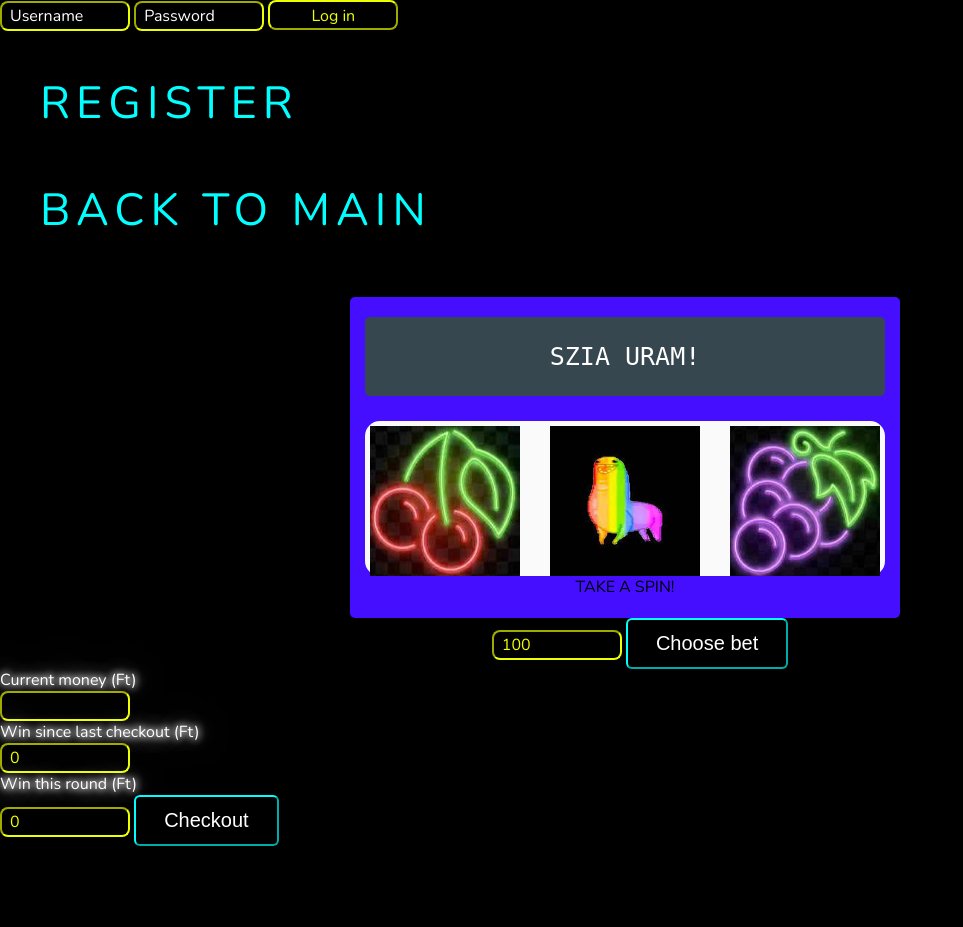
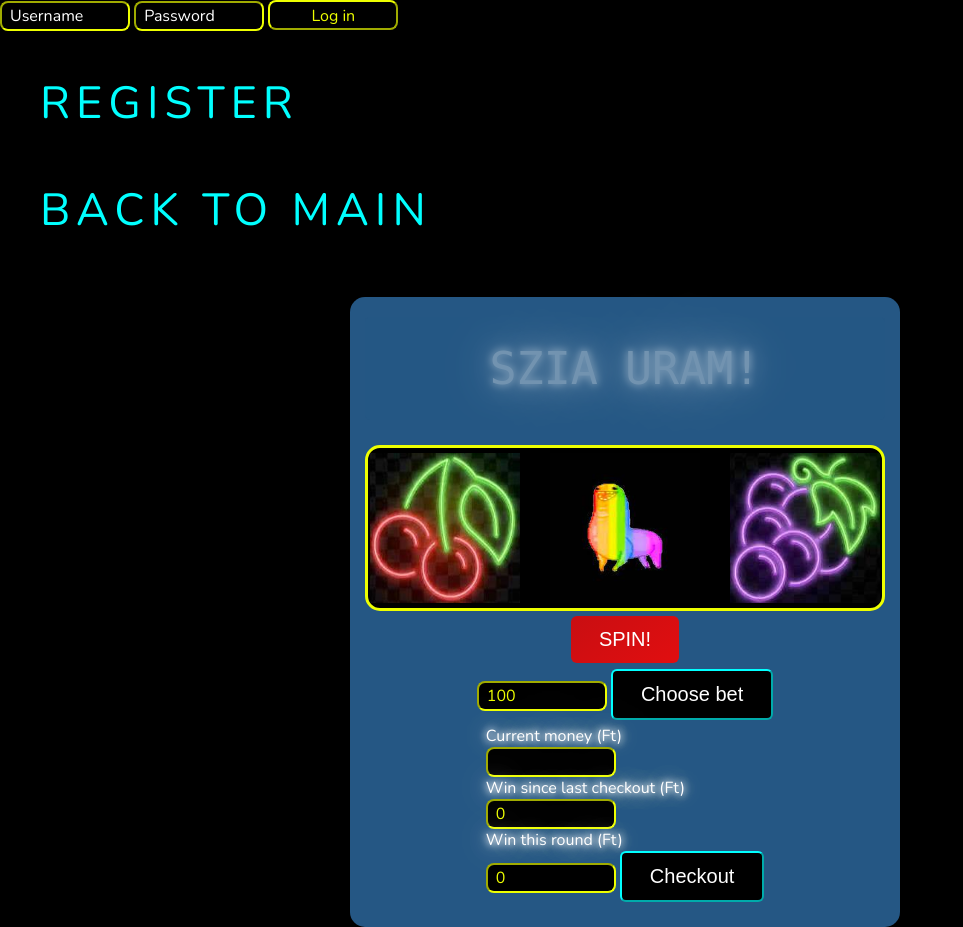
Before and after one commit to CodecoolGlobal/freestyle-javascript-game-javascript-pappbence15, a Flask app: template templates/game.html in a window 1280 px wide. Shown: the whole page, without its empty margins (0-963 px from the left). Before the commit the page ends 846 px from the top, so only its background shows below. Run offline with Flask 2, Linux system fonts and the light colour scheme; the template is opened without the code that fills it, so the values that code supplies are empty.

Commit message:
implementing design for the game page

```diff
--- a/static/styles/style.css
+++ b/static/styles/style.css
@@ -83,7 +83,7 @@
     background: #01ffff;
     box-shadow: 0 0 10px #01ffff, 0 0 40px rgb(1, 255, 255), 0 0 80px rgb(1, 255, 255);
 }
-
+/*
 .bn39 {
   background-image: linear-gradient(135deg, #01ffff, #9d72ff);
   border-radius: 6px;
@@ -117,7 +117,7 @@
 
 .bn39:hover .bn39span {
   background: transparent;
-}
+}*/
 p{
   font-family: "Nunito", serif;
   color: white;
@@ -160,8 +160,8 @@
     color: white;
 }
 main {
-    border-radius: 5px;
-    background-color: #450eff;
+    border-radius: 15px;
+    background-color: #255784;
     margin-top: 30px;
     padding: 20px 15px;
     margin-left: calc((100% - 580px) / 2);
@@ -169,7 +169,7 @@
 }
 section#slots {
     border-radius: 15px;
-    background-color: #FAFAFA;
+    background-color: #000000;
 }
 
 section#status {
@@ -178,10 +178,22 @@
     padding-bottom: 25px;
     border-radius: 5px;
     text-align: center;
-    background-color: #37474F;
+    background-color: #255784;
     color: #FFFFFF;
-    font-size: 25px;
+    text-shadow:
+      0 0 7px #fff,
+      0 0 10px #fff,
+      0 0 21px #fff,
+      0 0 42px #fff,
+      0 0 82px #fff;
+    animation: blinker 5s linear infinite;
+    font-size: 45px;
     font-family: 'Roboto Mono', monospace;
+}
+@keyframes blinker {
+  50% {
+    opacity: 0;
+  }
 }
 #slot1, #slot2, #slot3 {
     display: inline-block;
@@ -190,11 +202,26 @@
     margin-right: 15px;
     background-size: 150px;
     width: 150px;
-    height: 150px;
+    height: 155px;
 }
-#take_spin:hover {
-    border-radius: 15px;
-    background-color: #ec4242;
+#slots{
+    border: 3px solid #eeff00;
+}
+div.spin{
+    justify-content: center;
+    display: flex;
+    margin-top: 1%;
+    margin-bottom: 1%;
+}
+#take_spin{
+    background: linear-gradient(321deg, #fa0e0e, rgba(177, 0, 0, 0.84));
+    background-size: 400% 400%;
+    -webkit-animation: AnimationName 1s ease infinite;
+    -moz-animation: AnimationName 1s ease infinite;
+    animation: AnimationName 1s ease infinite;
+    border: red;
+
+
 }
 h3{
     color: #fff;
@@ -325,3 +352,28 @@
     display: block;
     text-align: center;
 }
+
+#take_spin:hover {
+    background: linear-gradient(321deg, #ff0000, #000000);
+    background-size: 400% 400%;
+
+    -webkit-animation: AnimationName 1s ease infinite;
+    -moz-animation: AnimationName 1s ease infinite;
+    animation: AnimationName 1s ease infinite;
+}
+
+@-webkit-keyframes AnimationName {
+    0%{background-position:22% 0%}
+    50%{background-position:79% 100%}
+    100%{background-position:22% 0%}
+}
+@-moz-keyframes AnimationName {
+    0%{background-position:22% 0%}
+    50%{background-position:79% 100%}
+    100%{background-position:22% 0%}
+}
+@keyframes AnimationName {
+    0%{background-position:22% 0%}
+    50%{background-position:79% 100%}
+    100%{background-position:22% 0%}
+}
--- a/templates/game.html
+++ b/templates/game.html
@@ -18,12 +18,16 @@
                 <div id="slot3">
                     <img src="static/images/slot_grapes.jpg" class="slot_signs" alt="Grapes"></div>
             </section>
-        <section id="take_spin">TAKE A SPIN!</section>
-        </main>
+            <div id="spin" class="spin">
+        <button id="take_spin">SPIN!</button>
+                </div>
+            <div class="spin">
         <form action="/game" class="bet-selector">
             <input type="number" min="100" step="50" class="bet-select" value="100">
             <button type="submit" >Choose bet</button>
         </form>
+                </div>
+            <div class="spin">
         <form action="/checkout" method="post">
             <label for="balance" style="color: white">Current money (Ft)</label><br>
                 <input type="hidden" name="balance" class="balance" value="{{user_details.balance}}" />
@@ -35,6 +39,8 @@
                 <input type="number" id="win_this_round" name="win_this_round" value="0" disabled>
             <button type="submit">Checkout</button>
         </form>
+                </div>
+        </main>
     {% endblock %}
 
 </body>
--- a/templates/rules.html
+++ b/templates/rules.html
@@ -20,6 +20,6 @@
         </div>
         </div>
         <br>
-        <a class="bn39" href="/"><span class="bn39span">Back to main</span></a>
+        <a href="/" class="link">Back to main</a>
     {% endblock %}
 </body>
```
